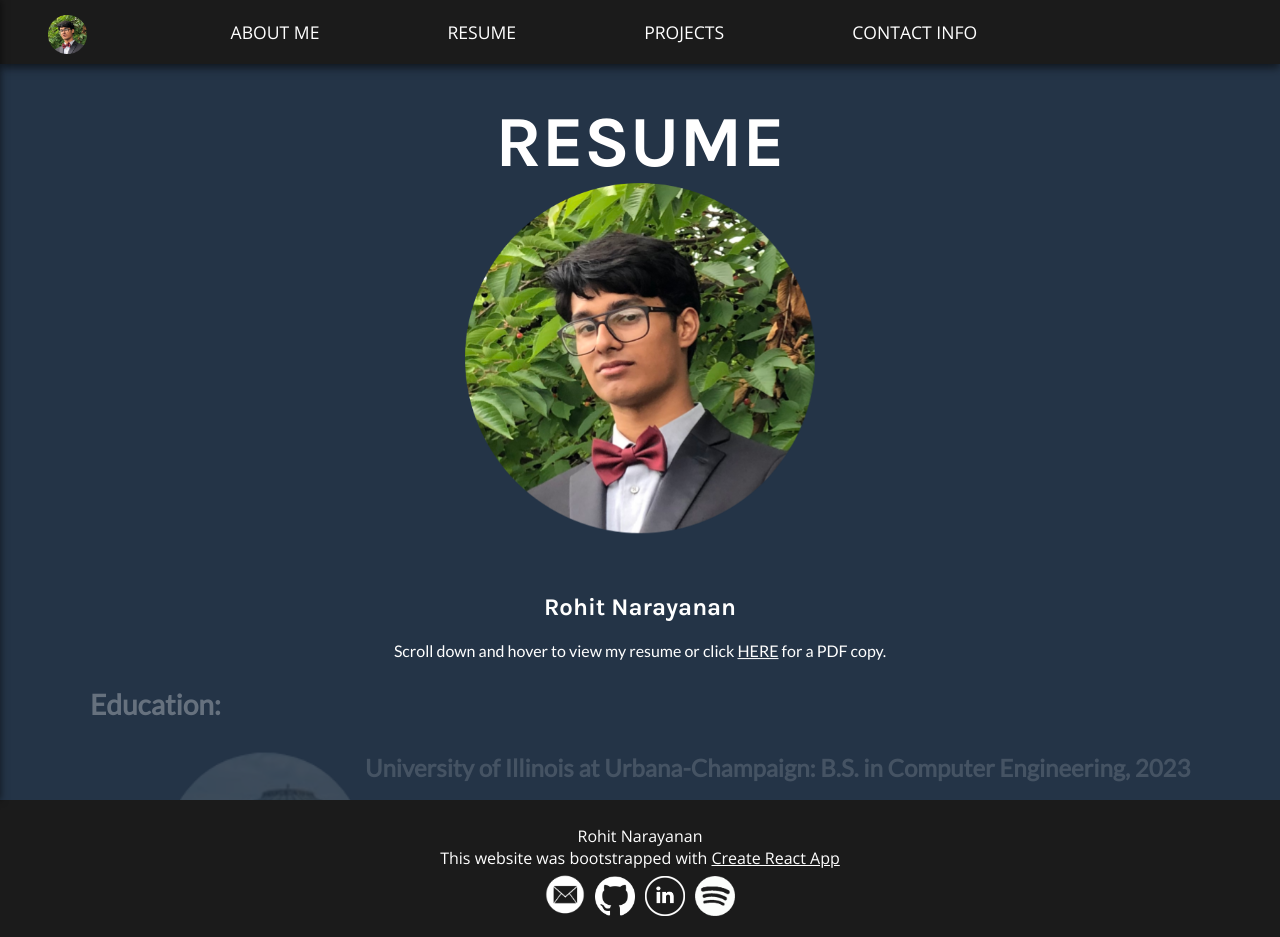
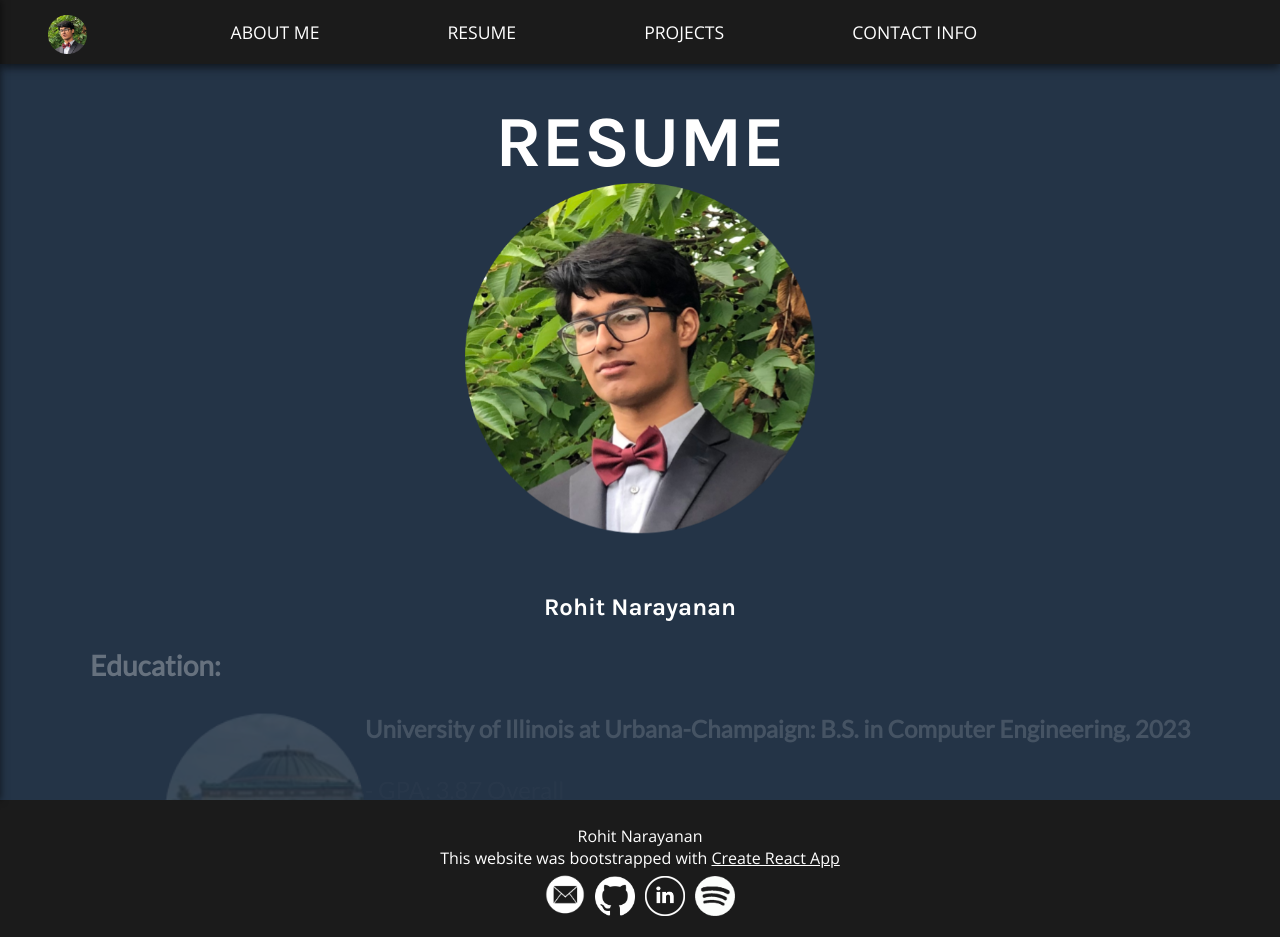
Before and after one commit to rohitn01/reactWebsite, a React (Create React App) app in the folder my-app/: page /resume in a window 1280 px wide. Built offline with nearby package versions, Linux system fonts and the light colour scheme; a web font is replaced by a local one.

Commit message:
Update Resume.js
removed resume

```diff
--- a/my-app/src/components/Pages/Resume.js
+++ b/my-app/src/components/Pages/Resume.js
@@ -31,9 +31,6 @@ const aboutme = () => {
             <h2><img src={prom} className="prom-pic"/></h2>
             <br></br>
             <h2 className="subheader">Rohit Narayanan</h2>
-            <p className="text1">Scroll down and hover to view my resume or
-            click <a className="resumeLink" href="https://drive.google.com/file/d/1PiUGXksFNeVbCqNuMBQdK_BR9vPqnj3G/view?usp=sharing" download>HERE</a> for a PDF copy.</p>
-            <h2><img className="mobileResume" src={resume} align="center" style={{width: '450px'}}></img></h2>
             <body className="aboutMeBody">
 
               <ul> <h3>Education:</h3>
```
